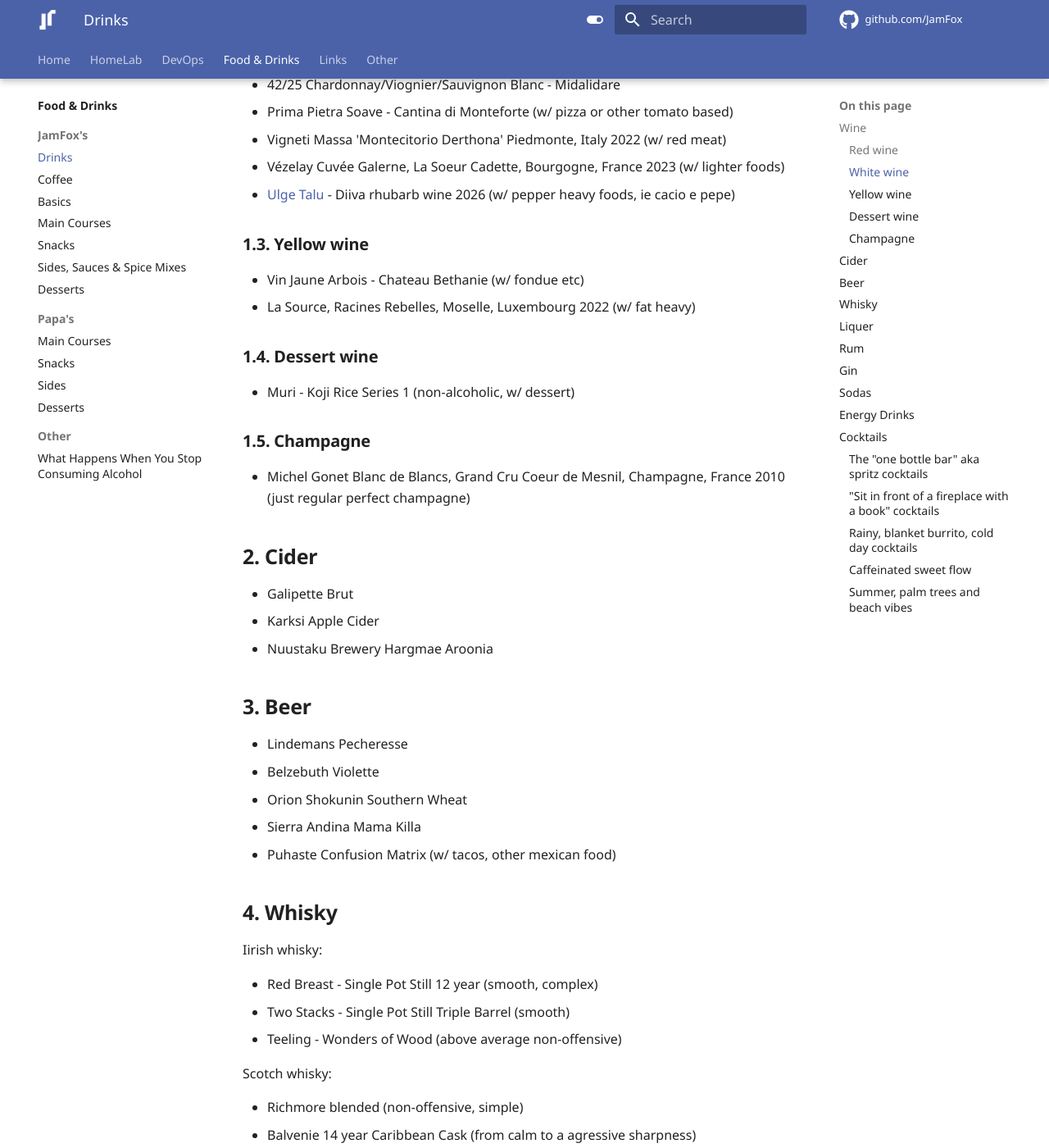
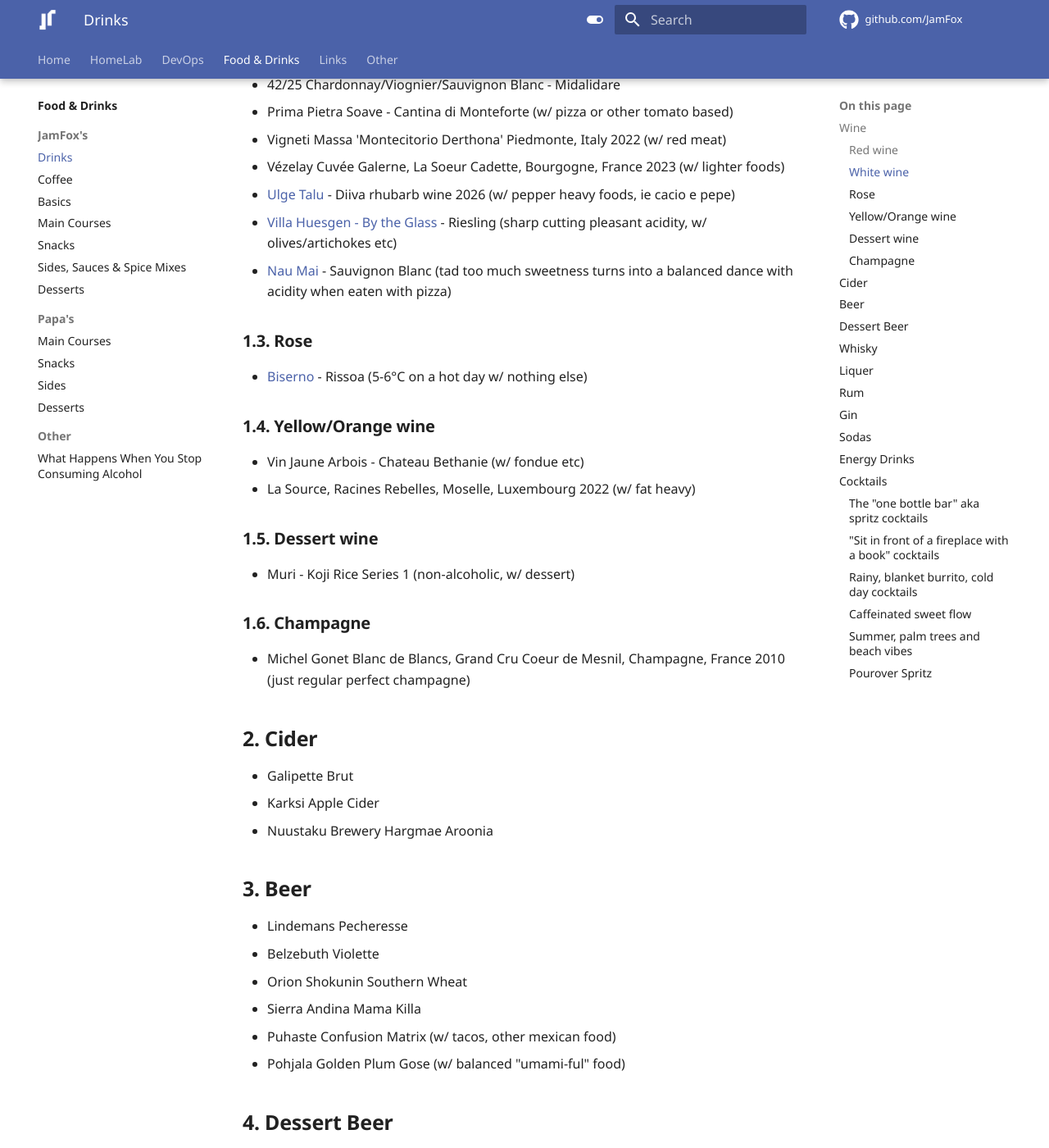
Before and after one commit to JamFox/docs.jamfox.dev, an MkDocs documentation site: the page built from docs/content/food/drinks.md, in a window 1280 px wide and 1400 px high, scrolled down 1075 px. Shown: the whole window at 82% size. Built offline with MkDocs 1.6.1 and Material for MkDocs 9.7.7, drawn with Linux system fonts in a browser that asks for light colours; plug-ins that fetch from the network failed and are left out; comment, search, counter and statistics services are not loaded; some of the changed text lies outside the part shown.

Commit message:
add a bunch

```diff
--- a/docs/content/food/drinks.md
+++ b/docs/content/food/drinks.md
@@ -37,8 +37,14 @@ Collection of my favorite drinks.
 - Vigneti Massa 'Montecitorio Derthona' Piedmonte, Italy 2022 (w/ red meat)
 - Vézelay Cuvée Galerne, La Soeur Cadette, Bourgogne, France 2023 (w/ lighter foods)
 - [Ulge Talu](https://ulgetalu.ee/) - Diiva rhubarb wine 2026 (w/ pepper heavy foods, ie cacio e pepe)
+- [Villa Huesgen - By the Glass](https://www.vivino.com/en/huesgen-by-the-glass-riesling/w/1170356) - Riesling (sharp cutting pleasant acidity, w/ olives/artichokes etc)
+- [Nau Mai](https://www.vivino.com/en/nau-mai-sauvignon-blanc/w/5972113) - Sauvignon Blanc (tad too much sweetness turns into a balanced dance with acidity when eaten with pizza)
 
-### Yellow wine
+### Rose
+
+- [Biserno](https://www.vivino.com/en/biserno-rissoa/w/12446969) - Rissoa (5-6°C on a hot day w/ nothing else)
+
+### Yellow/Orange wine
 
 - Vin Jaune Arbois - Chateau Bethanie (w/ fondue etc)
 - La Source, Racines Rebelles, Moselle, Luxembourg 2022 (w/ fat heavy)
@@ -64,6 +70,11 @@ Collection of my favorite drinks.
 - Orion Shokunin Southern Wheat
 - Sierra Andina Mama Killa
 - Puhaste Confusion Matrix (w/ tacos, other mexican food)
+- Pohjala Golden Plum Gose (w/ balanced "umami-ful" food)
+
+## Dessert Beer
+
+- Mezpils Coffee Stout
 
 ## Whisky
 
@@ -226,3 +237,11 @@ Dutch whisky:
 - .75oz (22.5ml) Ginger Syrup
 - .5oz (15ml) Lime Juice
 - Top Soda Water or Ginger Beer
+
+### Pourover Spritz
+
+- 90ml club soda
+- 60ml pourover (w/ 1:15 ratio)
+- 20ml Campari
+
+Note: balance club soda and pourover according to coffee tasting notes and coffee/water ratio
```
Also changed, not shown: docs/content/food/coffee.md (+3 -1 lines).
